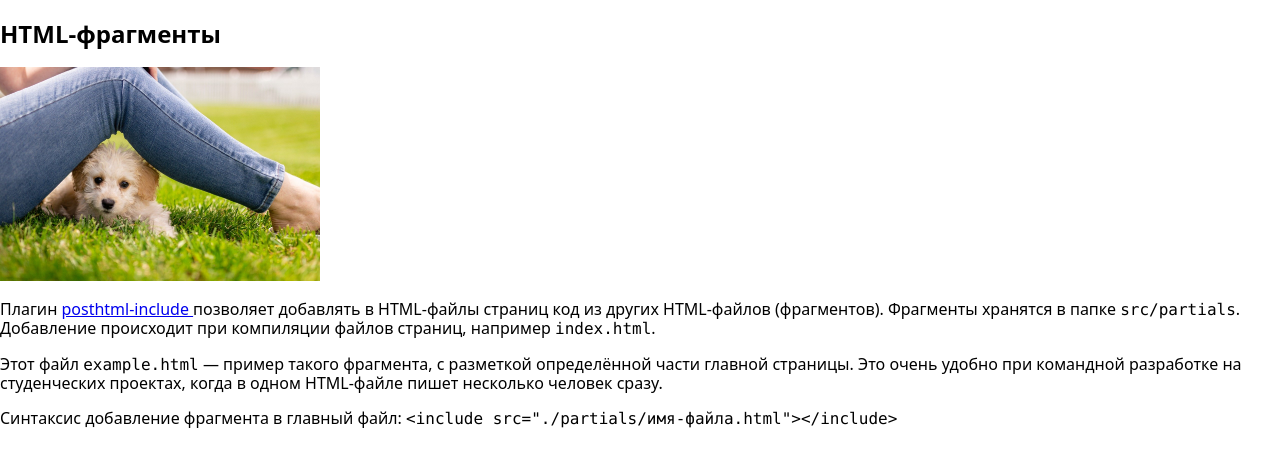
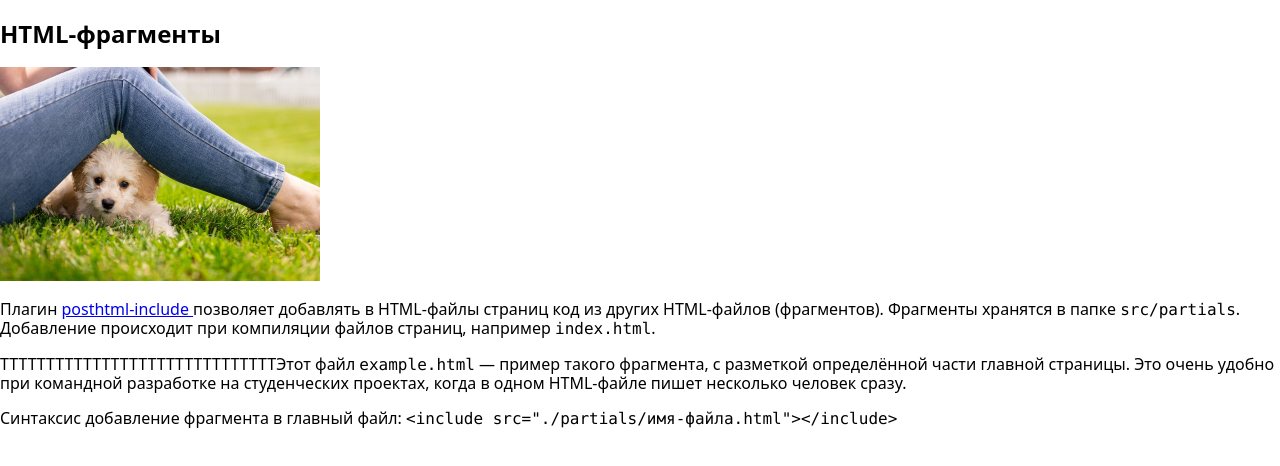
Before and after one commit to taras-kozachok/goit-js-hw-09, a plain HTML site: page index.html in a window 1280 px wide. Drawn offline with nearby package versions, Linux system fonts and the light colour scheme.

Commit message:
Deploying to gh-pages from @ taras-kozachok/goit-js-hw-09@ae50075e04007513a78f838af30caa6e8d28c236 🚀

```diff
--- a/index.html
+++ b/index.html
@@ -1 +1 @@
-<!DOCTYPE html><html lang="ru"><head><meta charset="UTF-8"><meta name="viewport" content="width=device-width, initial-scale=1.0"><title>Заголовок страницы</title><link rel="stylesheet" href="https://cdnjs.cloudflare.com/ajax/libs/modern-normalize/1.0.0/modern-normalize.min.css" integrity="sha512-ISS7cAi1PEhQ8jnbJpJZMd29NlhNj4AWYyLOSp2CE/CsHxTCu+r+t0D2yoJudVrd0/8fTVPUVDzY5Tvli75u/g==" crossorigin=""><link rel="stylesheet" href="/goit-js-hw-09/src.d125b01e.css"></head><body>  <article class="example"> <h1>HTML-фрагменты</h1> <img src="/goit-js-hw-09/demo.090c7c6d.jpg" alt="" width="320"> <p> Плагин <a href="https://github.com/posthtml/posthtml-include" target="_blank" rel="noopener noreferrer"> posthtml-include </a> позволяет добавлять в HTML-файлы страниц код из других HTML-файлов (фрагментов). Фрагменты хранятся в папке <code>src/partials</code>. Добавление происходит при компиляции файлов страниц, например <code>index.html</code>. </p> <p> Этот файл <code>example.html</code> &mdash; пример такого фрагмента, с разметкой определённой части главной страницы. Это очень удобно при командной разработке на студенческих проектах, когда в одном HTML-файле пишет несколько человек сразу. </p> <p> Синтаксис добавление фрагмента в главный файл: <code> &lt;include src="./partials/имя-файла.html"&gt;&lt;/include&gt; </code> </p> <div class="background"></div> </article>  <script src="/goit-js-hw-09/src.c9c4cf1c.js"></script> </body></html>
+<!DOCTYPE html><html lang="ru"><head><meta charset="UTF-8"><meta name="viewport" content="width=device-width, initial-scale=1.0"><title>Заголовок страницы</title><link rel="stylesheet" href="https://cdnjs.cloudflare.com/ajax/libs/modern-normalize/1.0.0/modern-normalize.min.css" integrity="sha512-ISS7cAi1PEhQ8jnbJpJZMd29NlhNj4AWYyLOSp2CE/CsHxTCu+r+t0D2yoJudVrd0/8fTVPUVDzY5Tvli75u/g==" crossorigin=""><link rel="stylesheet" href="/goit-js-hw-09/src.d125b01e.css"></head><body>  <article class="example"> <h1>HTML-фрагменты</h1> <img src="/goit-js-hw-09/demo.090c7c6d.jpg" alt="" width="320"> <p> Плагин <a href="https://github.com/posthtml/posthtml-include" target="_blank" rel="noopener noreferrer"> posthtml-include </a> позволяет добавлять в HTML-файлы страниц код из других HTML-файлов (фрагментов). Фрагменты хранятся в папке <code>src/partials</code>. Добавление происходит при компиляции файлов страниц, например <code>index.html</code>. </p> <p> TTTTTTTTTTTTTTTTTTTTTTTTTTTTTTЭтот файл <code>example.html</code> &mdash; пример такого фрагмента, с разметкой определённой части главной страницы. Это очень удобно при командной разработке на студенческих проектах, когда в одном HTML-файле пишет несколько человек сразу. </p> <p> Синтаксис добавление фрагмента в главный файл: <code> &lt;include src="./partials/имя-файла.html"&gt;&lt;/include&gt; </code> </p> <div class="background"></div> </article>  <script src="/goit-js-hw-09/src.c9c4cf1c.js"></script> </body></html>
```
